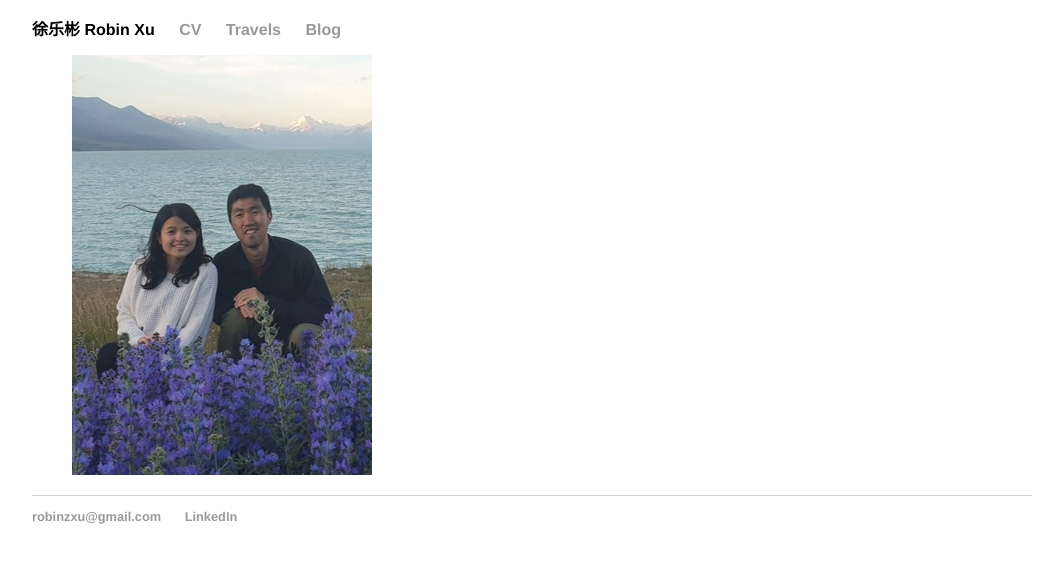
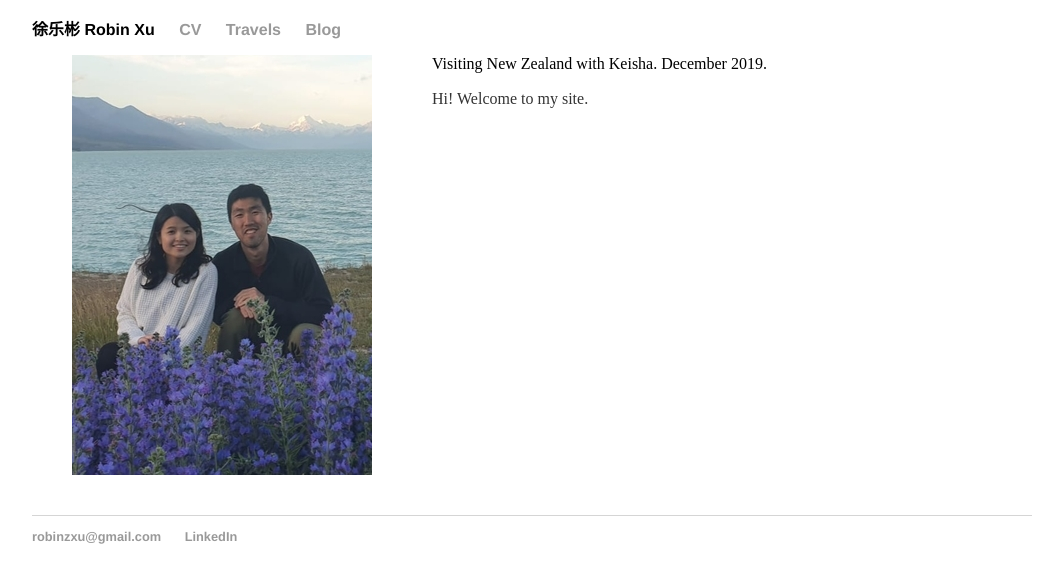
Before and after one commit to robinzxu/robinzxu.github.io, a Jekyll site: the page built from index.html, in a window 1280 px wide. Shown: the top 583 px of the page, without its empty margins (108-1171 px from the left). Built offline with Jekyll 4.4.1, drawn with Linux system fonts in a browser that asks for light colours.

Commit message:
Update index.html

```diff
--- a/index.html
+++ b/index.html
@@ -14,7 +14,7 @@ The image will float to the left of the text.</p> -->
 -->
 
 <figure>
-	<img src="robin-and-keisha-nz.jpg" alt="Visiting New Zealand with Keisha. December 2019." style="width:300px;height:420px;" class="left>
+	<img src="robin-and-keisha-nz.jpg" alt="Visiting New Zealand with Keisha. December 2019." style="width:300px;height:420px;" class="left">
 	<figcaption>Visiting New Zealand with Keisha. December 2019.</figcaption>
 </figure>
 <p>Hi! Welcome to my site.</p>
```
